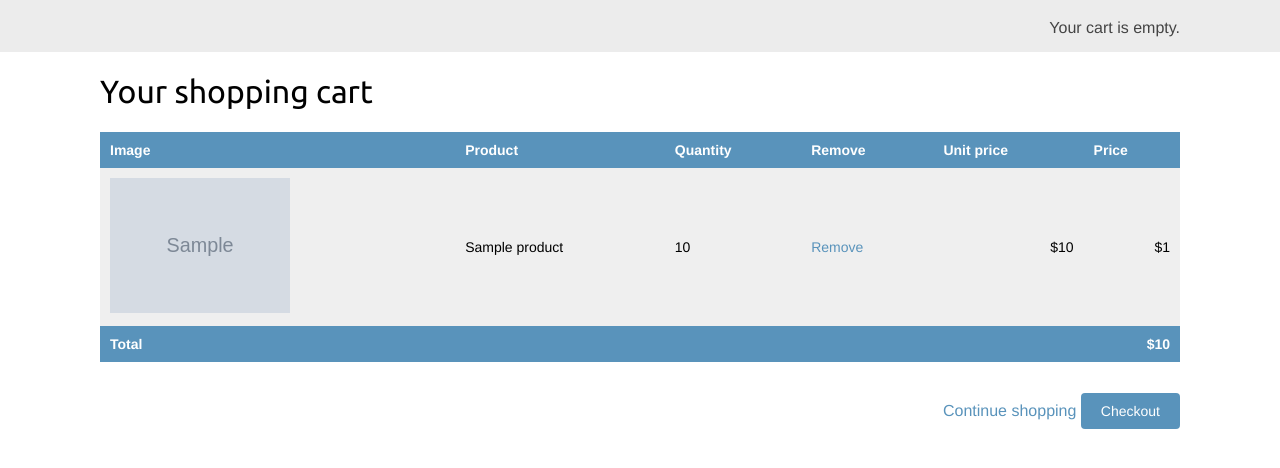
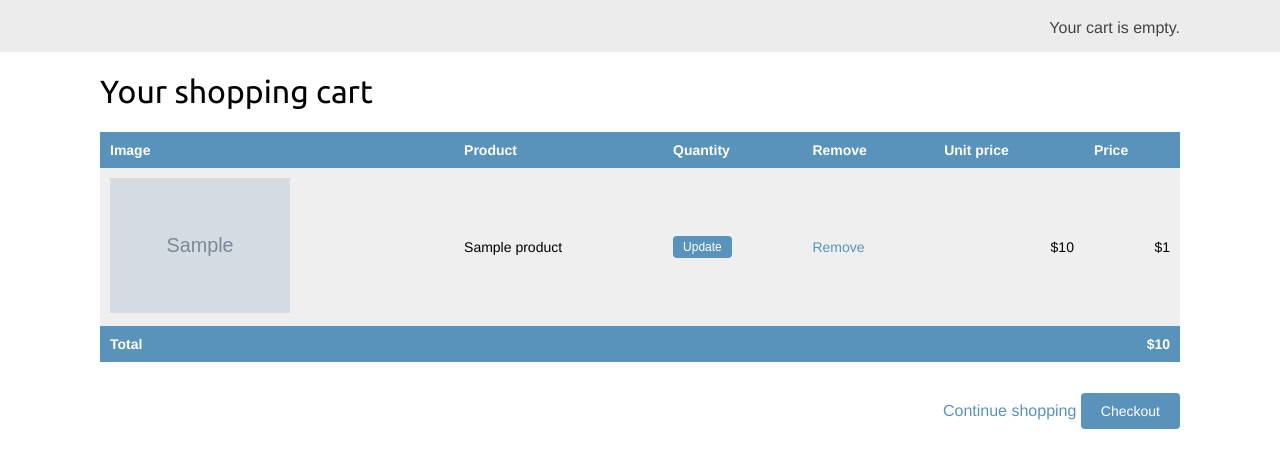
Before and after one commit to Yerassil/django_shop, a Django app: template cart/templates/cart/detail.html in a window 1280 px wide. Shown: the part 46-514 px from the top of the page. Run offline with Django 3.2, Linux system fonts and the light colour scheme; the template is opened without the code that fills it: most values are stand-ins (such as "Sample title", 1, 10 or a date in 2020); grey boxes marked "Sample" are stand-in pictures.

Commit message:
Update product quantities in the cart

```diff
--- a/cart/templates/cart/detail.html
+++ b/cart/templates/cart/detail.html
@@ -26,7 +26,14 @@
               </a>
             </td>
             <td>{{ product.name }}</td>
-            <td>{{ item.quantity }}</td>
+            <td>
+              <form action="{% url 'cart:cart_add' product.id %}" method="post">
+                {{ item.update_quantity_form.quantity }}
+                {{ item.update_quantity_form.update }}
+                <input type="submit" value="Update">
+                {% csrf_token %}
+              </form>
+            </td>
             <td><a href="{% url 'cart:cart_remove' product.id %}">Remove</a></td>
             <td class="num">${{ item.price }}</td>
             <td class="num">${{ item.total_price }}</td>
--- a/cart/views.py
+++ b/cart/views.py
@@ -25,4 +25,6 @@ def cart_remove(request, product_id):
 
 def cart_detail(request):
     cart = Cart(request)
+    for item in cart:
+        item['update_quantity_form'] = CartAddProductForm(initial={'quantity': item['quantity'], 'update': True})
     return render(request, 'cart/detail.html', {'cart': cart})
```
